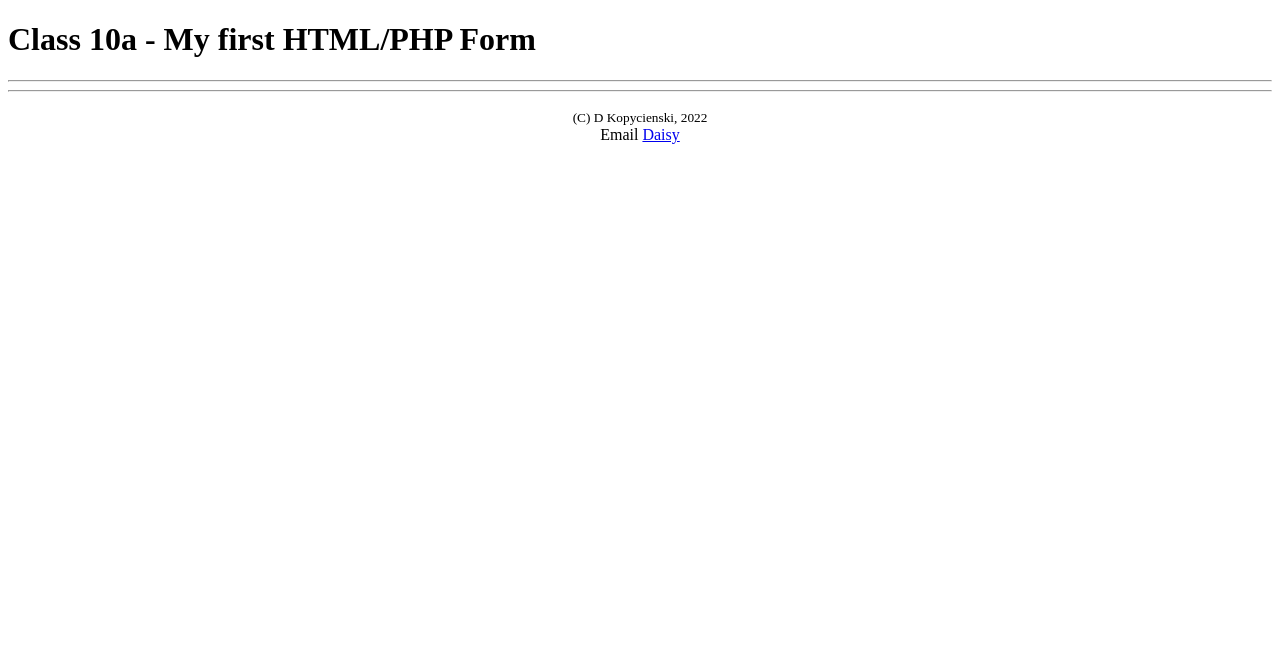
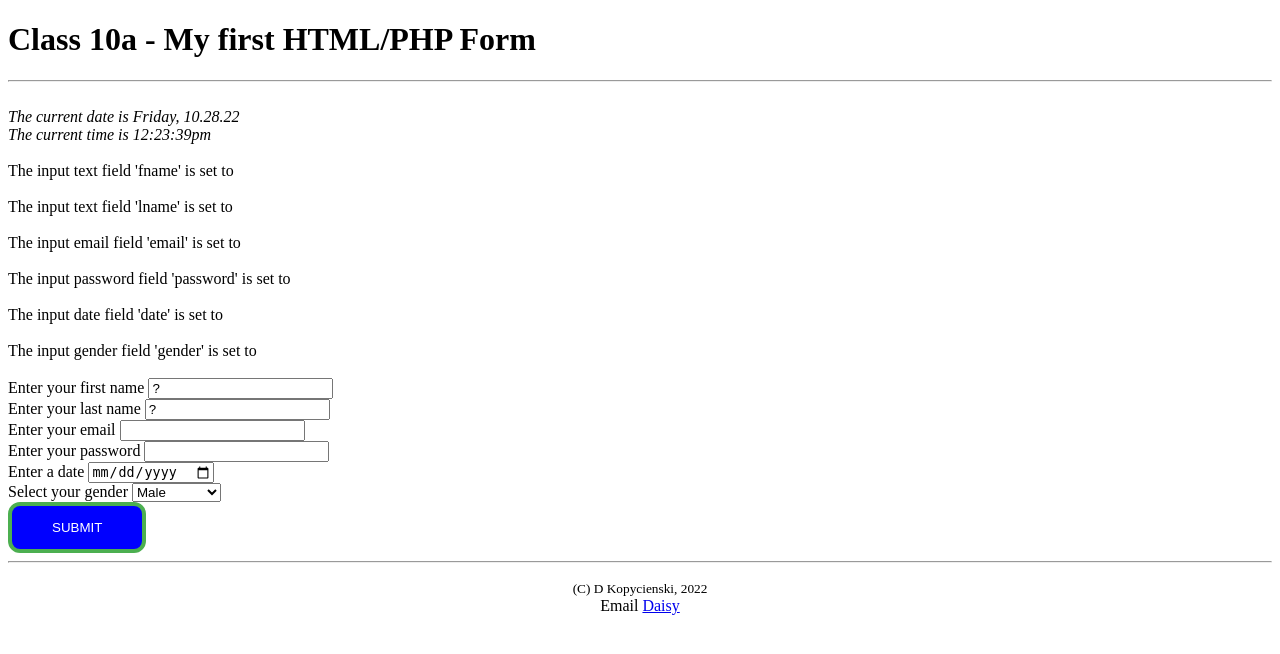
Before and after one commit to dkopycienski/SD2, a PHP site: page /10a-kopycienski.php in a window 1280 px wide. Shown: the top 654 px of the page. Run offline with PHP 8.4, Linux system fonts and the light colour scheme; data that the repository does not hold is empty.

Commit message:
file to learn Forms in php

```diff
--- a/10a-kopycienski.php
+++ b/10a-kopycienski.php
@@ -9,6 +9,7 @@
     <head>
         <title> My First Form - Version 1</title>
         <meta charset="utf-8">
+
     </head>
 
     <body>
@@ -16,6 +17,60 @@
             <h1> Class 10a - My first HTML/PHP Form  </h1>
         </header>
         <hr>
+
+        <?php
+
+            $dow = date("l");
+            $today = date("m.d.y");
+            date_default_timezone_set("America/New_York");
+
+            echo "<br> <i> The current date is $dow, $today </i>";
+            echo "<br> <i> The current time is " . date("h:i:sa") . "</i>";
+
+            // Display input from form below (fname)
+            echo "<br><br> The input text field 'fname' is set to " . $_POST['fname'];
+            // Display input from form below (lname)
+            echo "<br><br> The input text field 'lname' is set to " . $_POST['lname'];
+            // Display input from form below (email)
+            echo "<br><br> The input email field 'email' is set to " . $_POST['email'];
+            // Display input from form below (password)
+            echo "<br><br> The input password field 'password' is set to " . $_POST['password'];
+            // Display input from form below (date)
+            echo "<br><br> The input date field 'date' is set to " . $_POST['date'];
+            // Display input from form below (gender)
+            echo "<br><br> The input gender field 'gender' is set to " . $_POST['gender'];
+
+
+            // Form to process different sort options
+
+            echo "<form action='' method='POST'>";
+            // Text Box fname
+            echo "<br> Enter your first name <input type='text' name='fname' value='?'>";
+            // Text Box lname
+            echo "<br> Enter your last name <input type='text' name='lname' value='?'>";
+            // Text box email
+            echo "<br> Enter your email <input type='email' name='email'>";
+            // Text box password
+            echo "<br> Enter your password <input type='password' name='password'>";
+            // Text box date
+            echo "<br> Enter a date <input type='date' name='date'>";
+
+            // Selection Box Gender
+            echo "<form action='' method='POST'>";
+            echo "<br> Select your gender <select name='gender'>";
+            echo "      <option value='M'> Male </option>";
+            echo "      <option value='F'> Female </option>";
+            echo "      <option value='X'> Non-Binary </option>";
+            echo "</select>";
+
+
+            // BUTTON
+            echo "<form action='' method='POST'>";
+            echo "<br><input type='submit' value='SUBMIT' style='color: white; background-color:blue; border-radius: 12px; border: 4px solid #4CAF50; padding: 14px 40px;'>";
+            echo "</form>";
+
+
+       ?>
 
         <main>
 <?php
```
